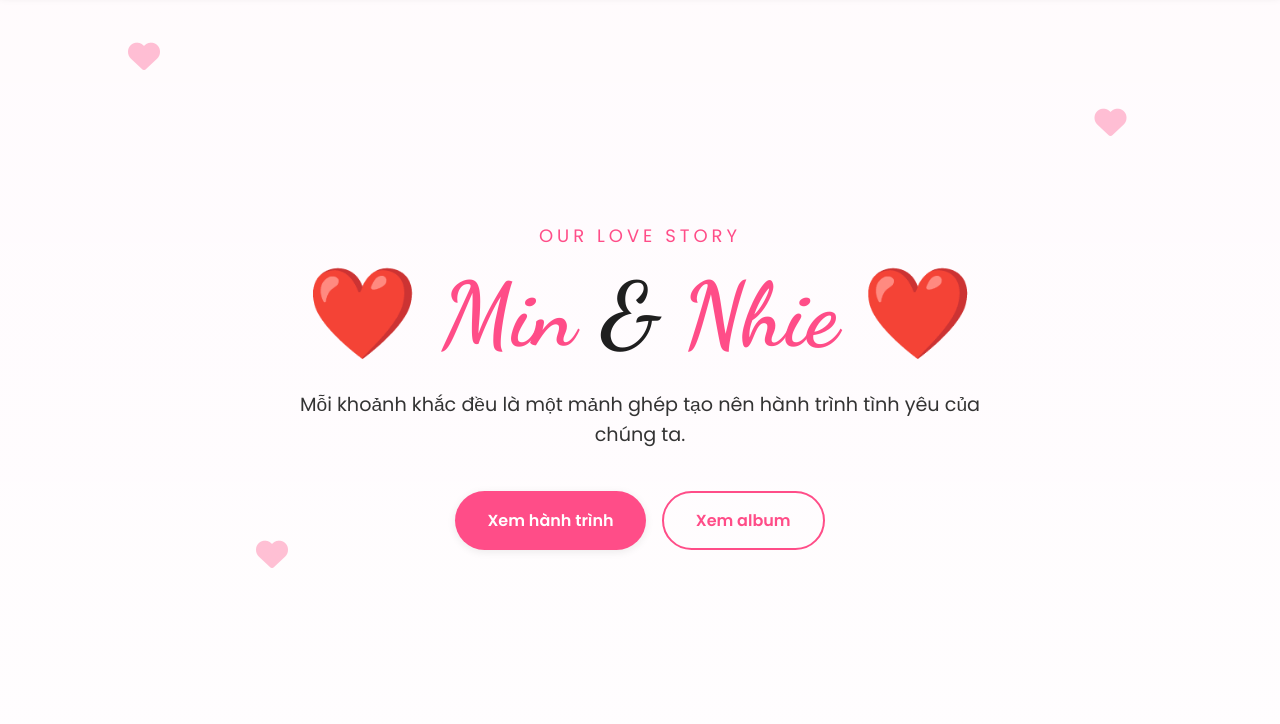
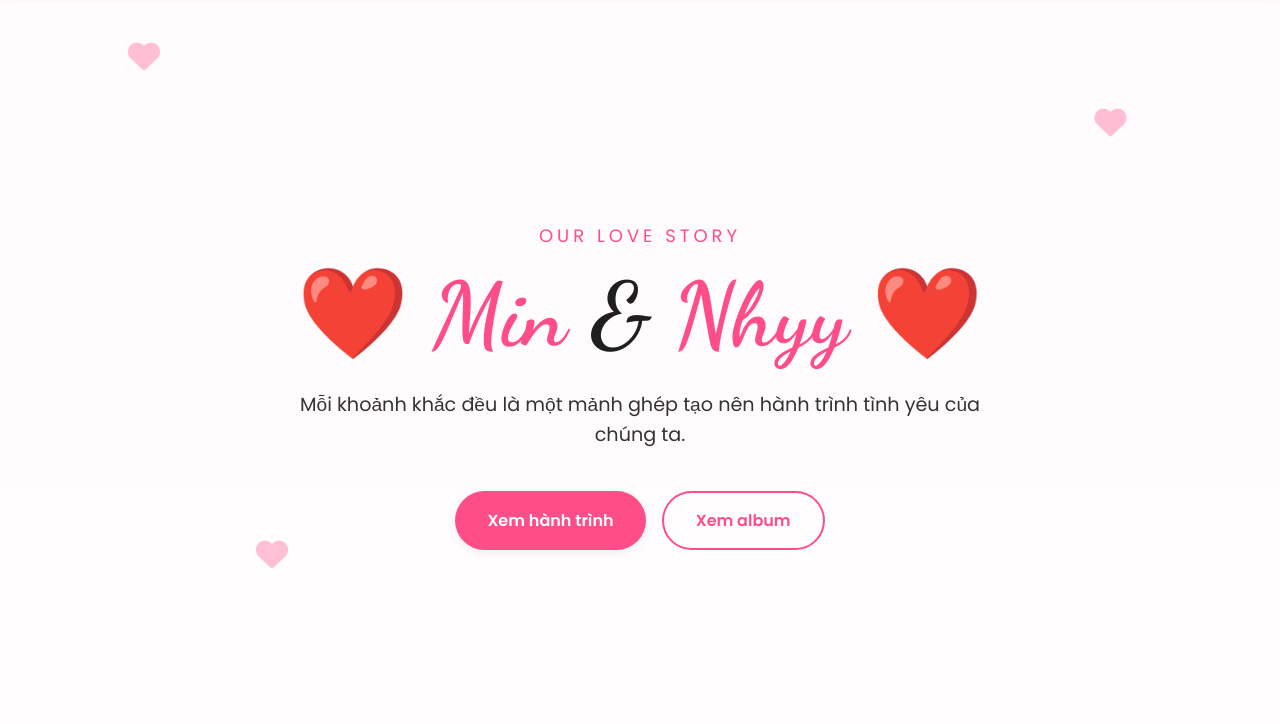
Before and after one commit to Edward2060/story, a plain HTML site: page index.html in a window 1280 px wide. Shown: the part 76-800 px from the top of the page. Drawn offline with Linux system fonts and the light colour scheme.

Commit message:
Add files via upload

```diff
--- a/index.html
+++ b/index.html
@@ -229,7 +229,7 @@
 
                 <span>&</span>
 
-                Nhie
+                Nhyy
 
                 ❤️
 
@@ -699,6 +699,8 @@
                 Cảm ơn em đã cùng anh tạo nên
                 những kỷ niệm đẹp nhất.
 
+                Iuu bé Nhyy ❣️
+
             </p>
 
             <div class="footer-social">
```
